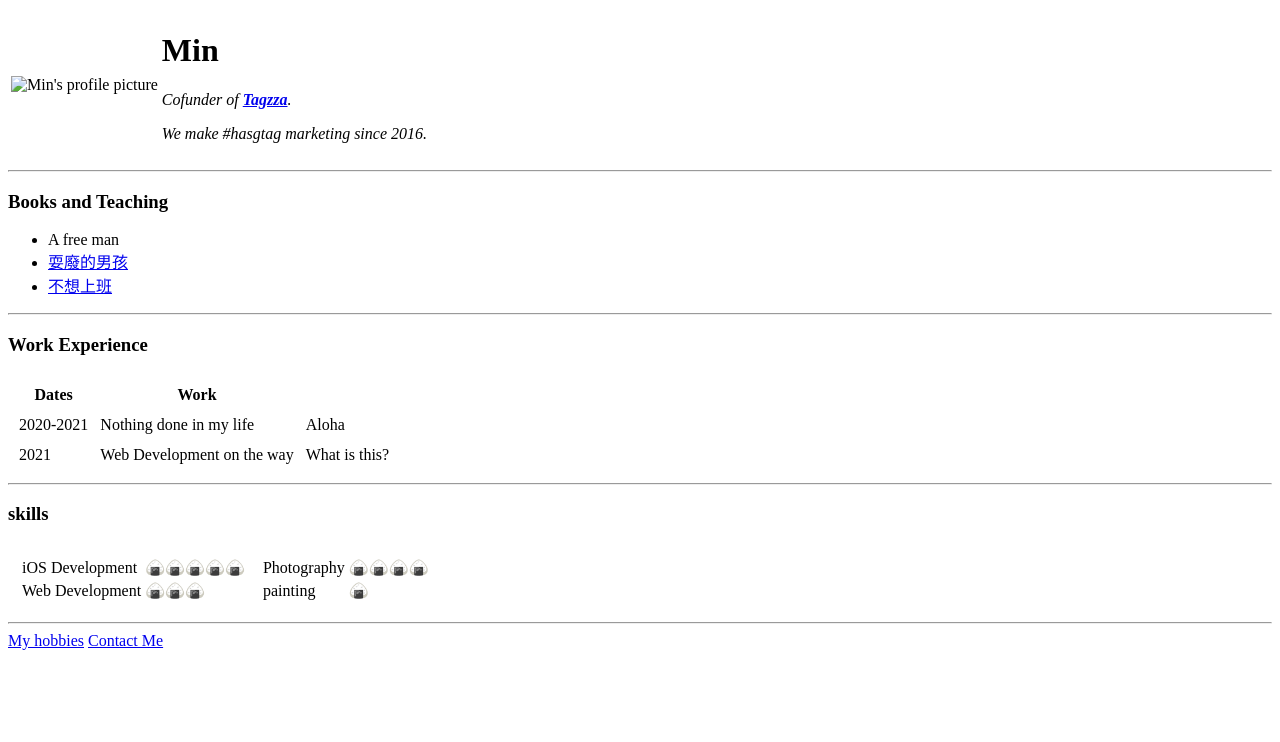
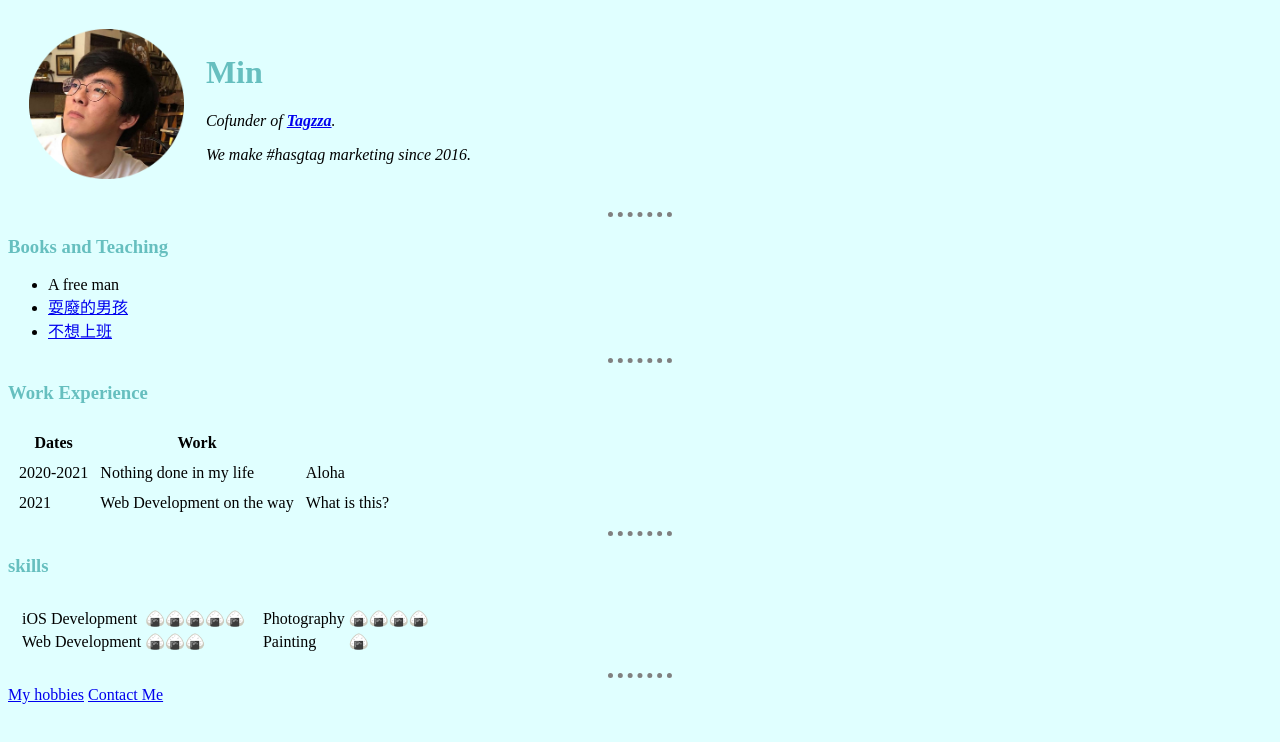
Before and after one commit to MinW777/cv, a plain HTML site: page index.html in a window 1280 px wide. Drawn offline with Linux system fonts and the light colour scheme.

Commit message:
Add files via upload

```diff
--- /dev/null
+++ b/css/styles.css
@@ -0,0 +1,24 @@
+body{
+  background-color: #e0ffff;
+}
+
+hr{
+  border-style: none;
+  border-top-style: dotted;
+  border-color: grey;
+  border-width: 5px;
+  height: 0px;
+  width: 5%;
+}
+
+img{
+  height: 150px;
+}
+
+h1{
+  color: #66BFBF;
+}
+
+h3{
+  color: #66BFBF;
+}
--- a/index.html
+++ b/index.html
@@ -3,12 +3,14 @@
   <head>
     <meta charset="utf-8">
     <title>Min's personal site</title>
+    <link rel="stylesheet" href="css/styles.css">
+
   </head>
 
   <body>
-    <table>
+    <table cellspacing="20">
       <tr>
-        <td><img src="image/min." alt="Min's profile picture"></td>
+        <td><img src="image/min.png" alt="Min's profile picture"></td>
         <td><h1>Min</h1>
         <p><em>Cofunder of <strong><a href="https://tagzza.com/login">Tagzza</a></strong>.<em></p>
         <p>We make #hasgtag marketing since 2016.</p></td>
@@ -69,7 +71,7 @@
                 <td>🍙🍙🍙🍙</td>
             </tr>
             <tr>
-                <td>painting</td>
+                <td>Painting</td>
                 <td>🍙</td>
             </tr>
           </table>
```
Also changed, not shown: contact-me.html (+2 -1 lines), hobbies.html (+1 -0 lines), image/min.png (added).
